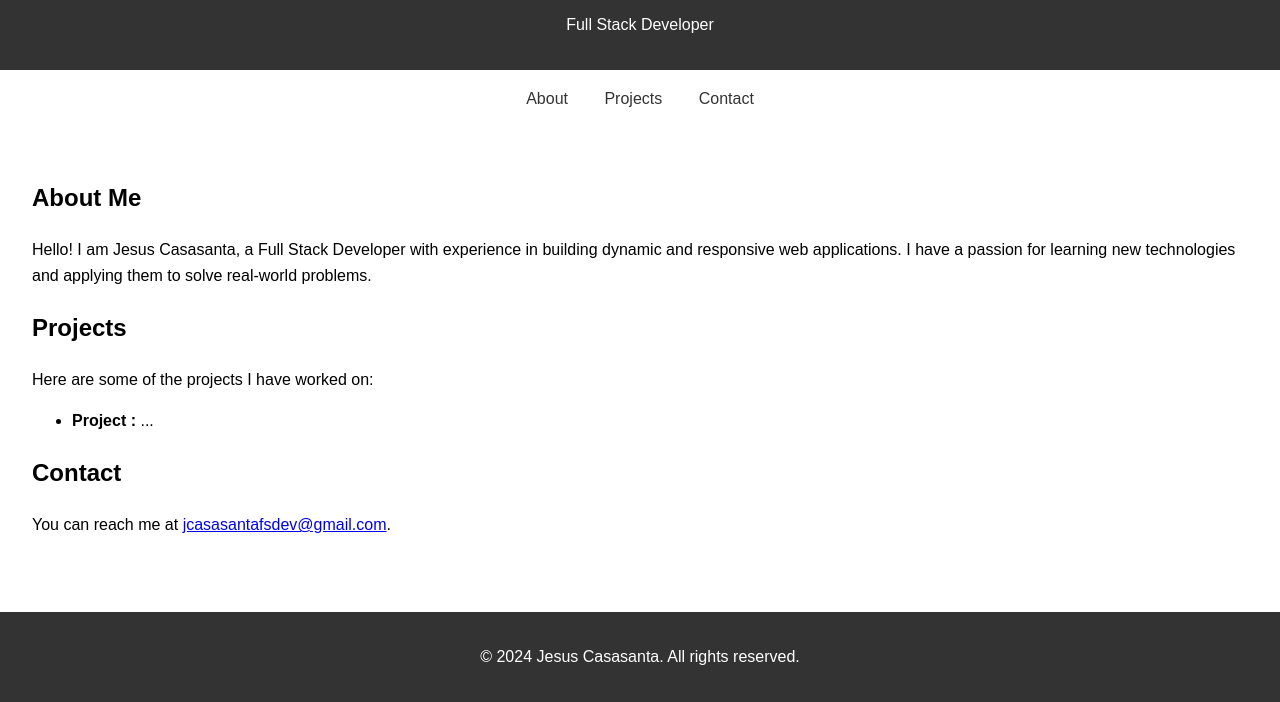
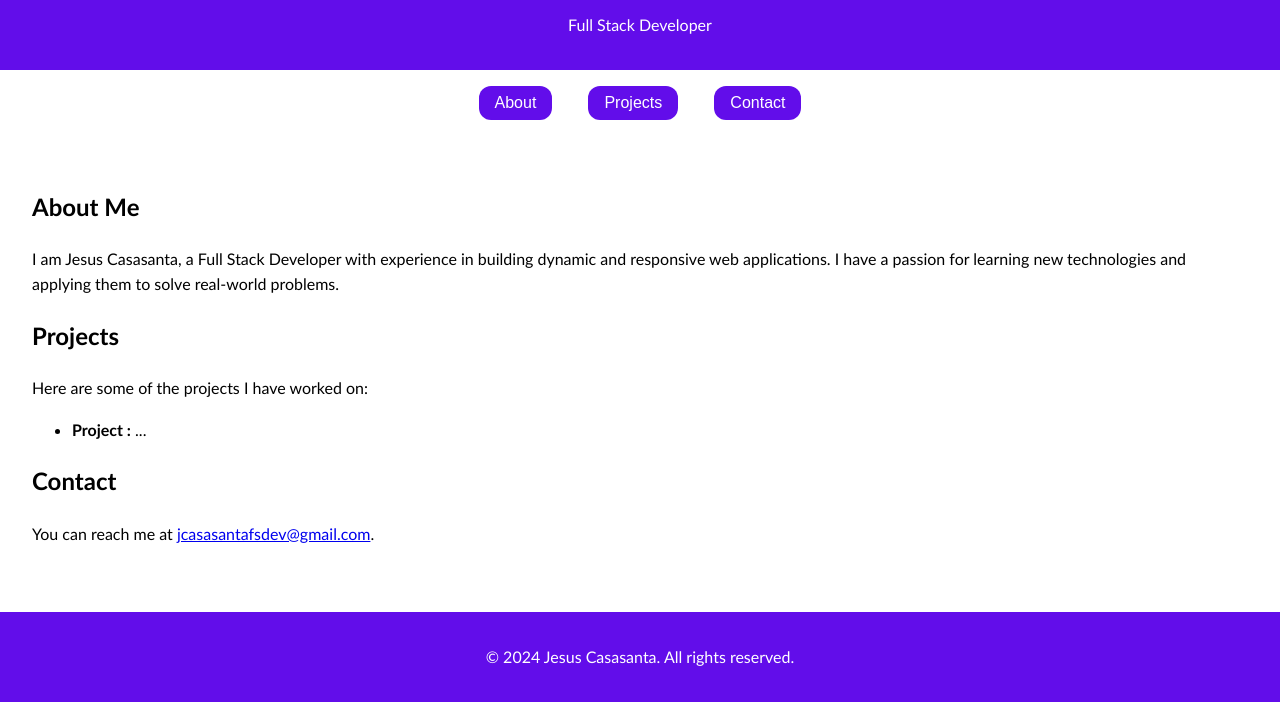
Before and after one commit to jcasa28/Mywebsite, a plain HTML site: page index.html in a window 1280 px wide. Shown: the part 98-800 px from the top of the page. Drawn offline with Linux system fonts and the light colour scheme.

Commit message:
Add files via upload

```diff
--- a/index.html
+++ b/index.html
@@ -6,13 +6,13 @@
     <title>Jesus Casasanta - Full Stack Developer</title>
     <style>
         body {
-            font-family: Arial, sans-serif;
+            font-family: 'Gill Sans', 'Gill Sans MT', Calibri, 'Trebuchet MS', sans-serif;
             margin: 0;
             padding: 0;
             line-height: 1.6;
         }
         header {
-            background: #333;
+            background: #620dea;
             color: #fff;
             padding: 1rem 0;
             text-align: center;
@@ -27,13 +27,26 @@
             color: #333;
         }
         nav a:hover {
-            color: #007BFF;
+            color: #0856aa;
+        }
+        nav button {
+            margin: 0 1rem;
+            padding: 0.5rem 1rem;
+            background: #620dea;
+            color: #fff;
+            border: none;
+            cursor: pointer;
+            font-size: 1rem;
+            border-radius: 12px;/*rounded corners*/
+        }
+        nav button:hover {
+            background: #007BFF;
         }
         main {
             padding: 2rem;
         }
         footer {
-            background: #333;
+            background: #620dea;
             color: #fff;
             text-align: center;
             padding: 1rem 0;
@@ -50,15 +63,16 @@
     </header>
 
     <nav>
-        <a href="#about">About</a>
-        <a href="#projects">Projects</a>
-        <a href="#contact">Contact</a>
+
+        <button onclick="alert('Button about clicked!')">About</button>
+        <button onclick="alert('Button Projects clicked!')">Projects</button>
+        <button onclick="alert('jcasasantafsdev@gmail.com')">Contact</button>
     </nav>
 
     <main>
         <section id="about">
             <h2>About Me</h2>
-            <p>Hello! I am Jesus Casasanta, a Full Stack Developer with experience in building dynamic and responsive web applications. I have a passion for learning new technologies and applying them to solve real-world problems.</p>
+            <p> I am Jesus Casasanta, a Full Stack Developer with experience in building dynamic and responsive web applications. I have a passion for learning new technologies and applying them to solve real-world problems.</p>
         </section>
 
         <section id="projects">
```
